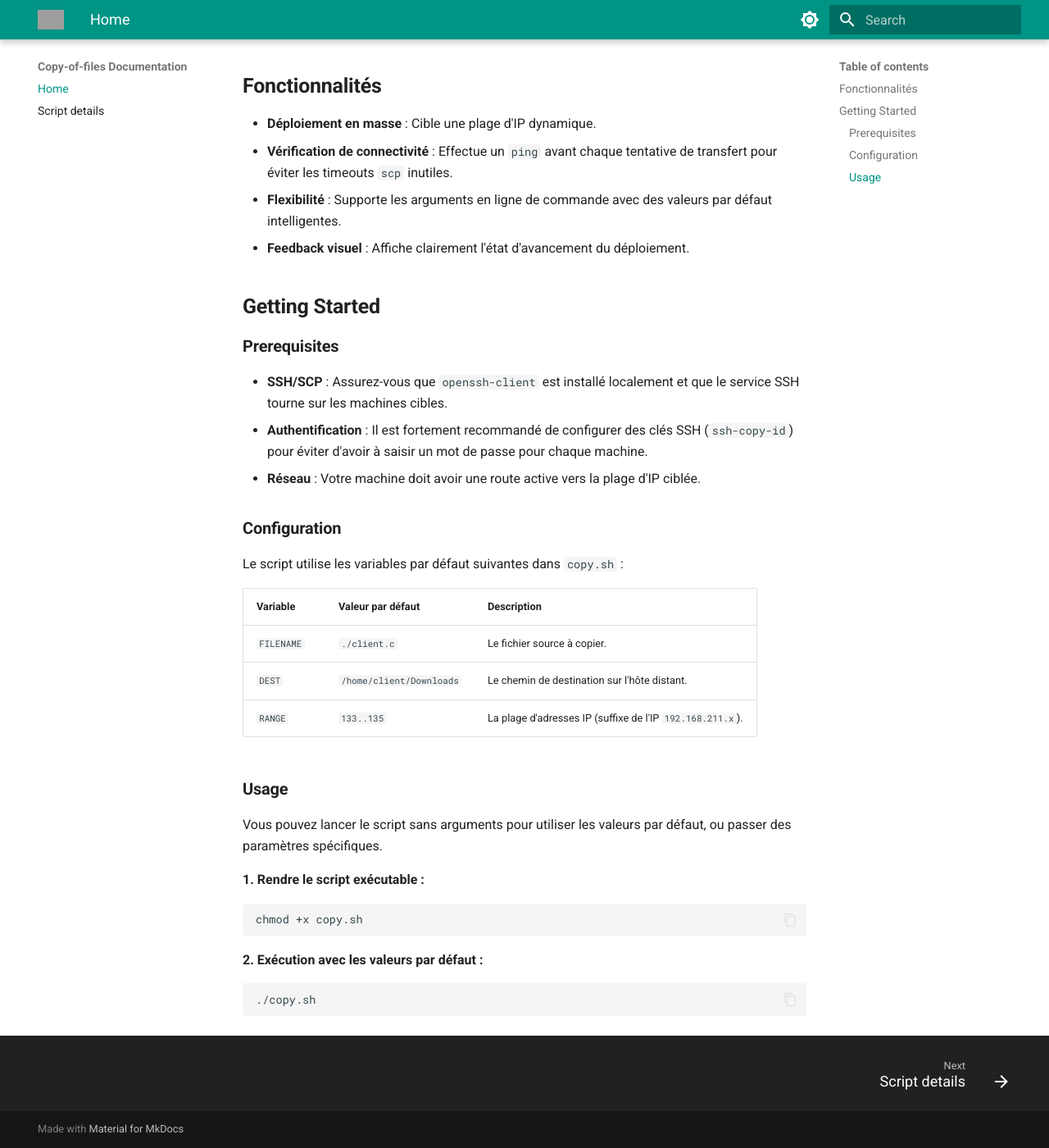
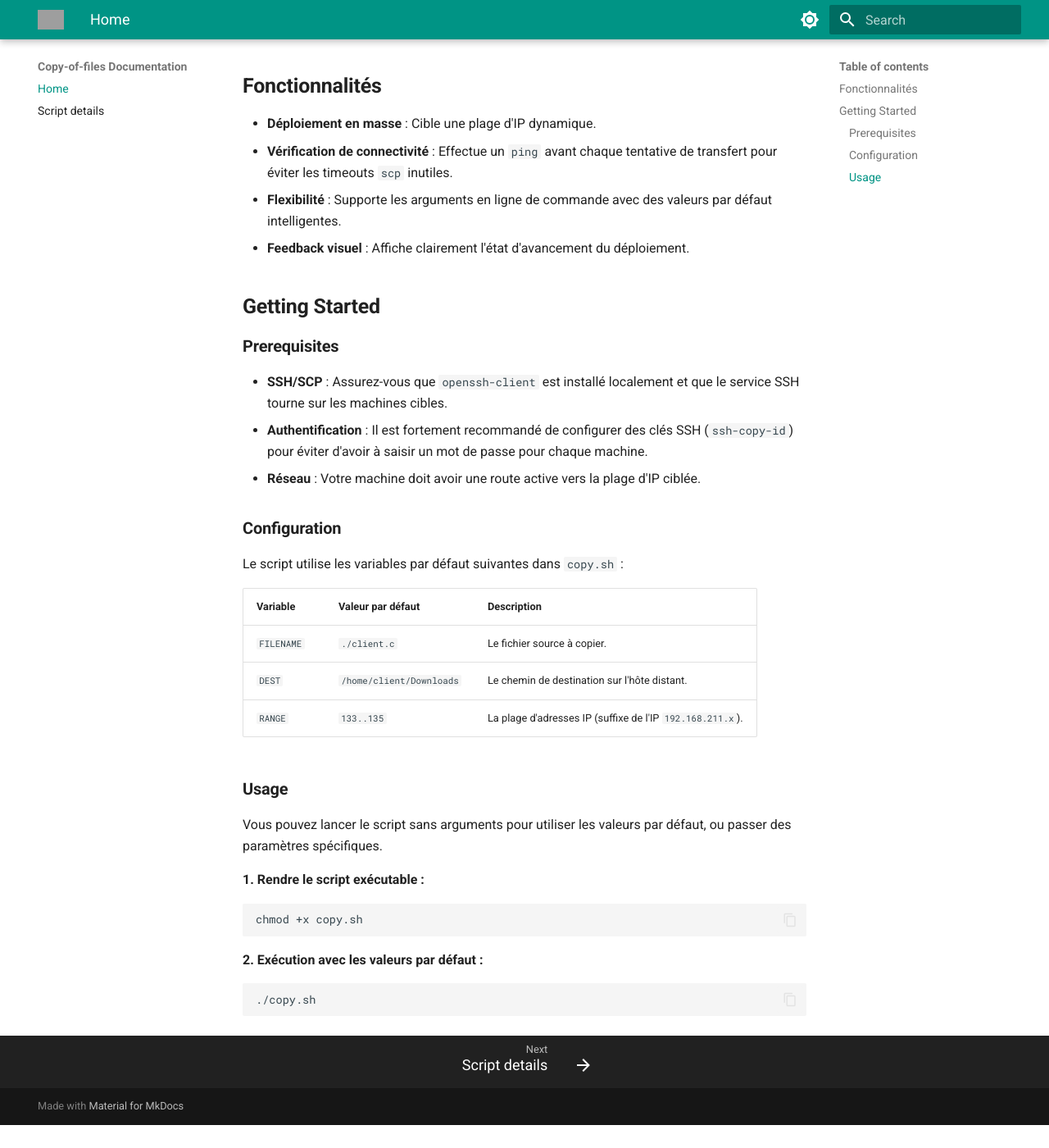
Before and after one commit to Njiecheu/copy-of-files, an MkDocs documentation site: the page built from docs/index.md, in a window 1280 px wide and 1400 px high, scrolled down 209 px. Shown: the whole window at 82% size. Built offline with MkDocs 1.6.1 and Material for MkDocs 9.7.7, drawn with Linux system fonts in a browser that asks for light colours; after the commit the page ends 1581 px from its top, so only the background shows below that; grey boxes are pictures that could not be loaded.

Commit message:
Boutons de navigation revu.

```diff
--- a/docs/css/syntax_custom.css
+++ b/docs/css/syntax_custom.css
@@ -25,11 +25,12 @@
 /* Centrage des boutons de navigation (Précédent / Suivant) */
 .md-footer__inner {
     display: flex;
-    justify-content: center;
+    justify-content: center !important;
     gap: 2rem; /* Espace entre les deux boutons */
 }
 
 .md-footer__link {
-    flex: 0 1 auto !important; /* Empêche les boutons de prendre toute la largeur */
+    flex: none !important; /* Empêche le bouton de s'étirer pour occuper l'espace */
     width: auto !important;
+    margin: 0 !important; /* Supprime les marges auto (margin-left: auto sur le bouton Next) */
 }
```
